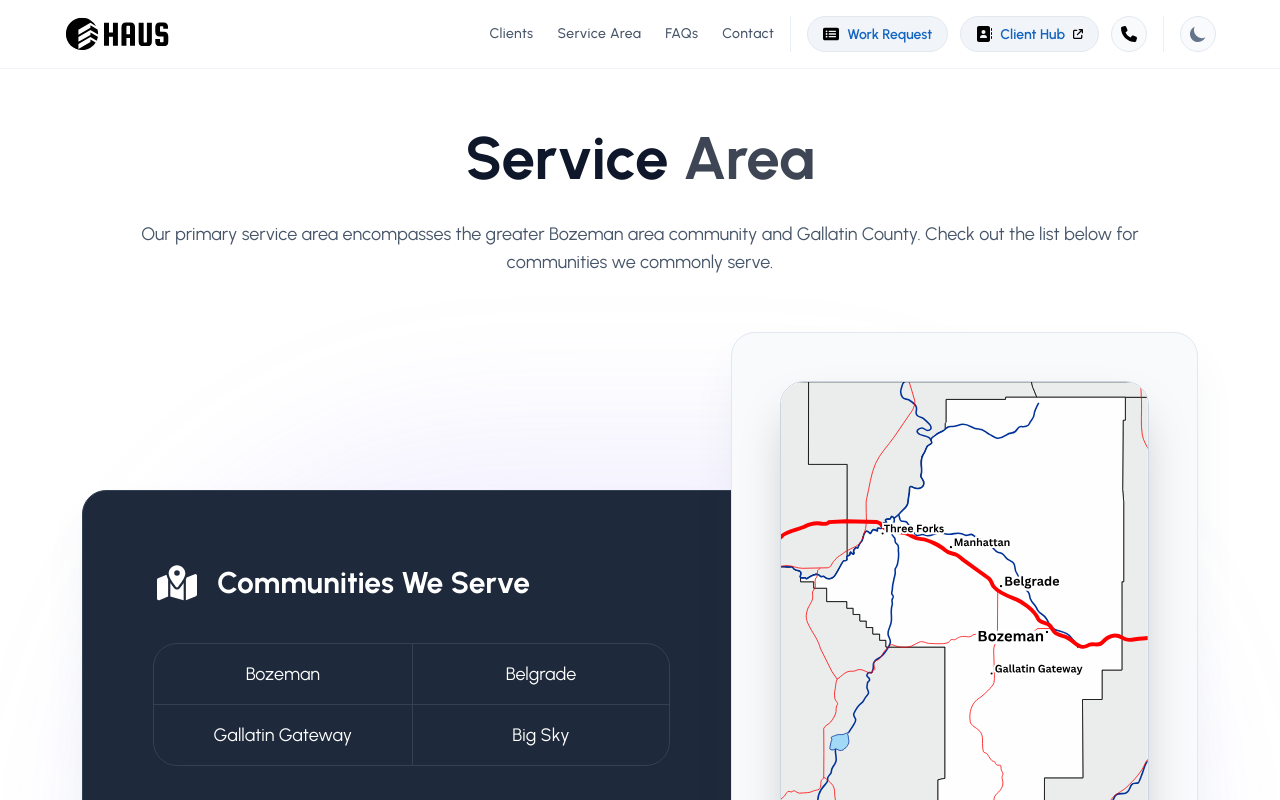
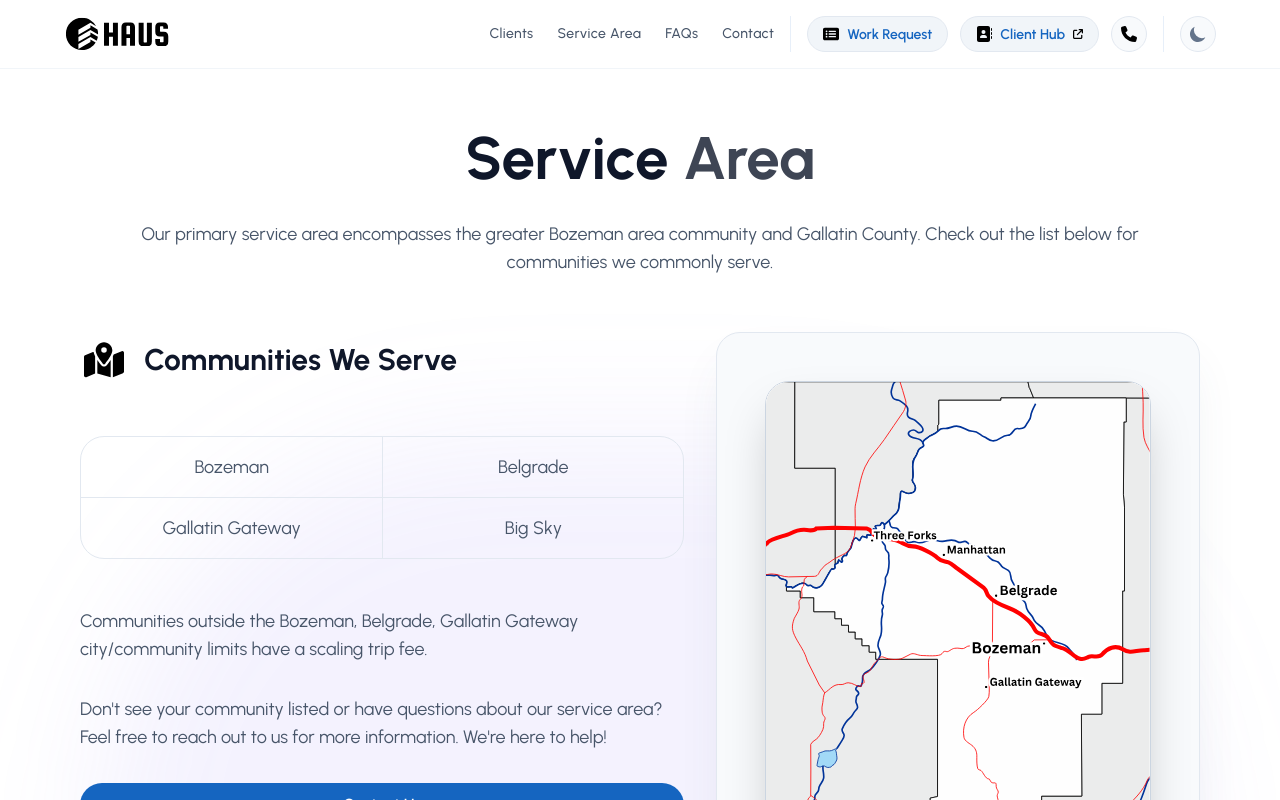
Before and after one commit to ben-v/haus, a React (Vite) app: page /service-area in a window 1280 px wide. Shown: the top 800 px of the page. Built offline with nearby package versions, Linux system fonts and the light colour scheme.

Commit message:
Simplified service area page by removing inverted styling and making layout consistent with contact and faq pages.

```diff
--- a/src/components/containers/Container.ts
+++ b/src/components/containers/Container.ts
@@ -1,60 +1,20 @@
 export interface BaseContainerProps {
-    // width?: "Auto" | "Fixed" | "Full" | "25%" | "50%" | "75%" | "100%";
-    padding?: "Large" | "Small";
+    containerClassNames?: string;
+    padding?: "Large" | "Small" | "None";
     grow?: "Fill" | "Shrink";
 }
 
 export interface BaseContainerClassNames {
-    // widthClassNames: string;
+    containerClassNames: string;
     paddingClassNames: string;
     growClassNames: string;
 }
 
 const defaultProps = {
-    // width: "Full",
+    containerClassNames: "",
     padding: "Large",
     grow: "Shrink",
 } satisfies Partial<BaseContainerProps>
-
-// const getContainerWidthClassNames = (props: BaseContainerProps): string => {
-//     const propsWithDefaults = {
-//         ...defaultProps,
-//         ...props
-//     };
-
-//     let classNames: string = "";
-
-//     switch (propsWithDefaults.width) {
-//         case "Fixed": {
-//             classNames = "md:mx-0 md:w-6/12 lg:w-5/12";
-//             break;
-//         }
-//         case "25%": {
-//             classNames = "w-1/4";
-//             break;
-//         }
-//         case "50%": {
-//             classNames = "w-2/4";
-//             break;
-//         }
-//         case "75%": {
-//             classNames = "w-3/4";
-//             break;
-//         }
-//         case "Auto": {
-//             classNames = "w-auto";
-//             break;
-//         }
-//         case "Full":
-//         case "100%":
-//         default: {
-//             classNames = "w-full";
-//             break;
-//         }
-//     }
-
-//     return classNames;
-// }
 
 const getContainerPaddingClassNames = (props: BaseContainerProps): string => {
     const propsWithDefaults = {
@@ -64,10 +24,19 @@ const getContainerPaddingClassNames = (props: BaseContainerProps): string => {
 
     let classNames: string = "";
 
-    if (propsWithDefaults.padding && (propsWithDefaults.padding === "Large")) {
-        classNames = "space-y-6 p-8 sm:p-12";
-    } else {
-        classNames = "space-y-3 p-4 sm:p-6";
+    switch(propsWithDefaults.padding) {
+        case ("Small"): {
+            classNames = "space-y-3 p-4 sm:p-6";
+            break;
+        }
+        case ("None"): {
+            break;
+        }
+        case ("Large"):
+        default: {
+            classNames = "space-y-6 p-8 sm:p-12";
+            break;
+        }
     }
 
     return classNames;
@@ -97,7 +66,7 @@ export const GetContainerClassNamesFromProps = (props: BaseContainerProps): Base
     };
 
     let classNames: BaseContainerClassNames = {
-        // widthClassNames: getContainerWidthClassNames(propsWithDefaults),
+        containerClassNames: propsWithDefaults.containerClassNames,
         paddingClassNames: getContainerPaddingClassNames(propsWithDefaults),
         growClassNames: getContainerGrowClassNames(propsWithDefaults)
     };
--- a/src/components/containers/ContentIconContainer.tsx
+++ b/src/components/containers/ContentIconContainer.tsx
@@ -4,39 +4,18 @@ import parse from "html-react-parser";
 export interface ContentIconContainerProps {
     title: string;
     description?: string;
-    invertContainerColors?: boolean;
     children: ReactNode;
 }
 
-const defaultProps = {
-    invertContainerColors: false
-} satisfies Partial<ContentIconContainerProps>
-
 const ContentIconContainer = (props: ContentIconContainerProps) => {
-    const propsWithDefaults = {
-        ...defaultProps,
-        ...props
-    };
-
-    let titleClassNames: string;
-    let descriptionClassNames: string;
-
-    if (propsWithDefaults.invertContainerColors) {
-        titleClassNames = "container-header-text-inverted";
-        descriptionClassNames = "general-body-text-inverted";
-    } else {
-        titleClassNames = "container-header-text";
-        descriptionClassNames = "general-body-text";
-    }
-
     return (
-        <div className={`content-icon-container ${propsWithDefaults.description ? "items-start" : "items-center"}`}>
+        <div className={`content-icon-container ${props.description ? "items-start" : "items-center"}`}>
             <div className={`content-icon-container-icon`}>
-                {propsWithDefaults.children}
+                {props.children}
             </div>
             <div className="content-icon-container-header">
-                <h4 className={`content-icon-container-header-title ${titleClassNames}`}>{propsWithDefaults.title}</h4>
-                { propsWithDefaults.description ? parse(`<p className="content-icon-container-header-body ${descriptionClassNames}">${propsWithDefaults.description}</p>`) : ""}
+                <h4 className={`content-icon-container-header-title container-header-text`}>{props.title}</h4>
+                { props.description ? parse(`<p className="content-icon-container-header-body general-body-text">${props.description}</p>`) : ""}
             </div>
         </div>
     );
--- a/src/components/containers/GenericContentContainer.tsx
+++ b/src/components/containers/GenericContentContainer.tsx
@@ -2,15 +2,26 @@ import { ReactNode } from 'react';
 import { BaseContainerProps, BaseContainerClassNames, GetContainerClassNamesFromProps } from './Container';
 
 export interface GenericContentContainerProps extends BaseContainerProps {
+    bodyClassNames?: string,
     children: ReactNode;
 }
 
+const defaultProps = {
+    bodyClassNames: "",
+} satisfies Partial<GenericContentContainerProps>
+
+
 const GenericContentContainer = (props: GenericContentContainerProps) => {
-    const classNames: BaseContainerClassNames = GetContainerClassNamesFromProps(props);
+    const propsWithDefaults = {
+        ...defaultProps,
+        ...props
+    };
+
+    const classNames: BaseContainerClassNames = GetContainerClassNamesFromProps(propsWithDefaults);
 
     return (
-        <div className={`relative z-10 w-full ${classNames.growClassNames}`}>
-            <div className={`relative z-11 flex flex-col h-full ${classNames.paddingClassNames}`}>
+        <div className={`relative z-10 w-full ${classNames.growClassNames} ${classNames.containerClassNames}`}>
+            <div className={`relative z-20 flex flex-col h-full ${classNames.paddingClassNames} ${propsWithDefaults.bodyClassNames}`}>
                 {props.children}
             </div>
         </div>
--- a/src/components/containers/RoundCornerContainer.tsx
+++ b/src/components/containers/RoundCornerContainer.tsx
@@ -21,7 +21,7 @@ const RoundCornerContainer = (props: RoundCornerContainerProps) => {
   return (
     <div className={`relative z-10 rounded-3xl border border-gray-200 bg-gray-50 shadow-2xl shadow-gray-600/10 dark:border-gray-700/60 dark:bg-gray-800 dark:shadow-none w-full ${classNames.growClassNames}`}>
       {propsWithDefaults.useGradientBackground ? <div className="absolute inset-0 hidden scale-100 rounded-3xl bg-gradient-to-b from-transparent dark:block dark:to-gray-900/70"></div> : ""}
-      <div className={`relative z-11 flex flex-col h-full ${classNames.paddingClassNames}`}>
+      <div className={`relative z-20 flex flex-col h-full ${classNames.paddingClassNames}`}>
         {props.children}
       </div>
     </div>
--- a/src/content.css
+++ b/src/content.css
@@ -17,20 +17,15 @@
     @apply dark:text-white;
 }
 
-.container-header-text-inverted, .container-sub-header-text-inverted {
-    @apply dark:text-gray-900;
-    @apply text-white;
-}
-
-.container-header-text, .container-header-text-inverted {
+.container-header-text {
     @apply font-bold;
 }
 
-.container-sub-header-text, .container-sub-header-text-inverted {
+.container-sub-header-text {
     @apply font-semibold;
 }
 
-.general-body-text, .general-body-text-inverted {
+.general-body-text {
     @apply text-base;
     @apply md:text-lg;
 }
@@ -38,11 +33,6 @@
 .general-body-text {
     @apply text-gray-600;
     @apply dark:text-gray-300;
-}
-
-.general-body-text-inverted {
-    @apply dark:text-gray-600;
-    @apply text-gray-300;
 }
 
 /* Page Styles */
@@ -201,7 +191,7 @@
 }
 
 .content-icon-container .content-icon-container-header .content-icon-container-header-title {
-    @apply text-2xl;
+    @apply text-xl;
     @apply sm:text-3xl;
     @apply md:text-2xl;
     @apply lg:text-3xl;
--- a/src/pages/contact/sections/ContactMarketingSection.tsx
+++ b/src/pages/contact/sections/ContactMarketingSection.tsx
@@ -24,13 +24,13 @@ const ContactMarketingSection = () => {
                 <CardHeader title="Contact Information" titleAlignment="Left" />
                 <div className="flex items-center gap-2 md:gap-3">
                     <SvgPhoneSolid width={16} height={16} className='relative mr-1 md:mr-2' fill={theme === THEMES.DARK ? 'white' : 'dark'} />
-                    <Typography className="text-sm lg:text-base font-semibold text-dark dark:text-white">
+                    <Typography className="text-sm lg:text-base text-dark dark:text-white">
                         <Link to="tel:4063129989">(406) 312-9989</Link>
                     </Typography>
                 </div>
                 <div className="my-4 flex items-center gap-2 md:gap-3">
                     <SvgEmailSolid width={16} height={16} className='relative mr-1 md:mr-2' fill={theme === THEMES.DARK ? 'white' : 'dark'} />
-                    <Typography className="text-sm lg:text-base font-semibold text-dark dark:text-white">
+                    <Typography className="text-sm lg:text-base text-dark dark:text-white">
                         <Link to="mailto:hello@hauspropertyservices.com">hello@hauspropertyservices.com</Link>
                     </Typography>
                 </div>
--- a/src/pages/service-area/index.tsx
+++ b/src/pages/service-area/index.tsx
@@ -1,5 +1,6 @@
 import PageContainer from "../../components/layouts/PageContainer";
 import ServiceAreaDetailSection from "./sections/ServiceAreaDetailSection";
+import ServiceAreaMapSection from "./sections/ServiceAreaMapSection";
 
 const ServiceAreaPage = () => {
   return (
@@ -8,7 +9,8 @@ const ServiceAreaPage = () => {
       titlePartA="Service"
       titlePartB=" Area"
       description="Our primary service area encompasses the greater Bozeman area community and Gallatin County. Check out the list below for communities we commonly serve."
-      columnA={<ServiceAreaDetailSection />} />
+      columnA={<ServiceAreaDetailSection />}
+      columnB={<ServiceAreaMapSection />} />
   )
 }
 
--- a/src/pages/service-area/sections/ServiceAreaDetailSection.tsx
+++ b/src/pages/service-area/sections/ServiceAreaDetailSection.tsx
@@ -3,11 +3,12 @@ import { HashLink } from "react-router-hash-link"
 // import resolveConfig from 'tailwindcss/resolveConfig'
 // import tailwindConfig from '../../../../tailwind.config';
 import { ThemeContext, THEMES } from "../../../contexts/ThemeContext";
-import SvgServiceAreaMap from "../../../components/images/sections/SvgServiceAreaMap"
+// import SvgServiceAreaMap from "../../../components/images/sections/SvgServiceAreaMap"
 import SvgMapLocationDotSolid from "../../../components/images/icons/SvgMapLocationDotSolid"
 import ContentIconContainer from "../../../components/containers/ContentIconContainer";
-import RoundCornerContainer from "../../../components/containers/RoundCornerContainer";
+// import RoundCornerContainer from "../../../components/containers/RoundCornerContainer";
 import ContentSectionContainer from "../../../components/containers/ContentSectionContainer";
+import GenericContentContainer from "../../../components/containers/GenericContentContainer";
 
 // const fullConfig = resolveConfig(tailwindConfig)
 
@@ -16,13 +17,11 @@ const ServiceAreaDetail = () => {
 
   return (
     <ContentSectionContainer flexDirection="Center">
-      <div className="m-auto items-center justify-center -space-y-4 md:flex md:space-y-0 md:-space-x-1">
-        <div className="relative mx-4 rounded-3xl rounded-b-none border border-gray-700 bg-gray-800 shadow-2xl shadow-gray-600/10 dark:border-gray-100 dark:bg-white dark:shadow-none md:mx-0 md:w-6/12 md:rounded-r-none md:rounded-l-3xl lg:w-7/12">
-          <div className="relative z-10 p-4 md:p-6 pt-16 md:rounded-r-2xl lg:p-16 lg:pl-[4.375rem]">
-            <ContentIconContainer title="Communities We Serve" invertContainerColors={true}>
-              <SvgMapLocationDotSolid fill={theme === THEMES.DARK ? 'dark' : 'white'} className="m-auto w-auto" width={40} height={48} />
+      <GenericContentContainer padding="None" bodyClassNames="gap-8">
+        <ContentIconContainer title="Communities We Serve">
+          <SvgMapLocationDotSolid fill={theme === THEMES.DARK ? 'white' : 'dark'} className="m-auto w-auto" width={40} height={48} />
         </ContentIconContainer>
-            <div className="my-8 mb-8 grid grid-cols-2  rounded-3xl border border-gray-700 text-white dark:border-gray-200 dark:text-gray-600 [&>*]:border-gray-700 [&>*]:p-4 [&>*]:text-xs md:[&>*]:text-sm lg:[&>*]:text-lg [&>*]:dark:border-gray-200">
+        <div className="my-4 grid grid-cols-2 rounded-3xl border dark:border-gray-700 general-body-text border-gray-200 [&>*]:dark:border-gray-700 [&>*]:p-4 [&>*]:text-xs md:[&>*]:text-sm lg:[&>*]:text-lg [&>*]:border-gray-200">
           <div className="flex justify-center items-center gap-2 border-b">
             Bozeman
           </div>
@@ -37,21 +36,14 @@ const ServiceAreaDetail = () => {
           </div>
         </div>
 
-            <p className="my-8 text-white dark:text-gray-700">Communities outside the Bozeman, Belgrade, Gallatin Gateway city/community limits have a scaling trip fee.</p>
+        <p className="general-body-text">Communities outside the Bozeman, Belgrade, Gallatin Gateway city/community limits have a scaling trip fee.</p>
 
-            <p className="my-8 text-white dark:text-gray-700">Don't see your community listed or have questions about our service area? Feel free to reach out to us for more information. We're here to help!</p>
+        <p className="general-body-text">Don't see your community listed or have questions about our service area? Feel free to reach out to us for more information. We're here to help!</p>
 
         <HashLink to="/contact/#" className="relative flex h-11 w-full items-center justify-center px-6 mb-4 md:mb-auto before:absolute before:inset-0 before:rounded-full before:bg-primary before:transition-transform before:duration-300 active:duration-75 active:before:scale-95 dark:before:bg-primaryLight">
           <span className="relative text-base font-semibold text-white dark:text-dark">Contact Us</span>
         </HashLink>
-          </div>
-        </div>
-        <div className="md:mx-0 md:w-6/12 lg:w-5/12">
-        <RoundCornerContainer>
-          <SvgServiceAreaMap className="mx-auto rounded-3xl border border-gray-300/100 object-cover object-top shadow-2xl" />
-        </RoundCornerContainer>
-        </div>
-      </div>
+      </GenericContentContainer>
     </ContentSectionContainer>
   )
 }
--- /dev/null
+++ b/src/pages/service-area/sections/ServiceAreaMapSection.tsx
@@ -0,0 +1,17 @@
+import ContentSectionContainer from "../../../components/containers/ContentSectionContainer";
+import RoundCornerContainer from "../../../components/containers/RoundCornerContainer";
+import SvgServiceAreaMap from "../../../components/images/sections/SvgServiceAreaMap";
+
+const ServiceAreaMapSection = () => {
+    return (
+        <div className="w-auto md:w-4/5 md:max-w-2xl md:pt-0">
+            <ContentSectionContainer flexDirection="Center">
+                <RoundCornerContainer>
+                <SvgServiceAreaMap className="mx-auto rounded-3xl border border-gray-300/100 object-cover object-top shadow-2xl" />
+                </RoundCornerContainer>
+            </ContentSectionContainer>
+        </div>
+    )
+}
+
+export default ServiceAreaMapSection
```
Also changed, not shown: src/pages/faqs/sections/FaqsDetailSection.tsx (+5 -2 lines). Lines whose indentation alone changed are shown as unchanged.
